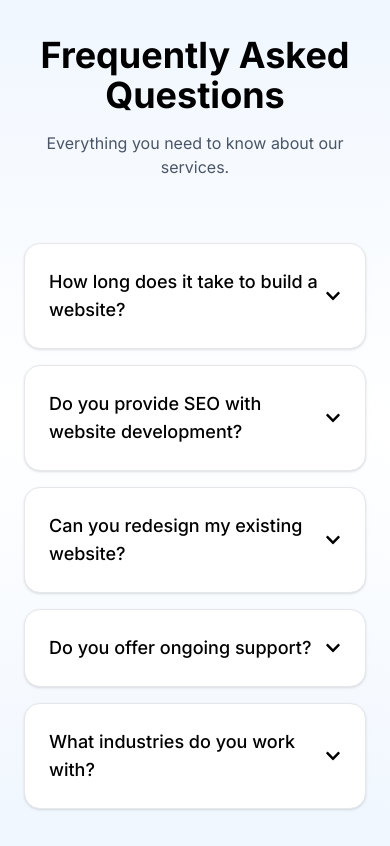
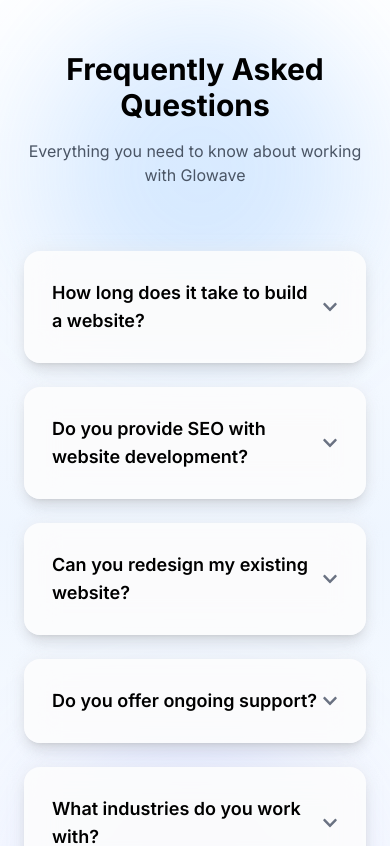
Before and after one commit to Hlamong55/Glowave-Website, a React (Vite) app: page / in a window 390 px wide. Shown: the part 5620-6466 px from the top of the page. Built offline with nearby package versions, Linux system fonts and the light colour scheme.

Commit message:
changes updated in FAQ section

```diff
--- a/src/components/home/FAQ.jsx
+++ b/src/components/home/FAQ.jsx
@@ -1,134 +1,126 @@
-import { useState } from "react"
-import { motion, AnimatePresence } from "framer-motion"
-import { FaChevronDown } from "react-icons/fa"
+import { useState } from "react";
+// eslint-disable-next-line no-unused-vars
+import { motion, AnimatePresence } from "framer-motion";
+import { FaChevronDown } from "react-icons/fa";
 
 const faqs = [
   {
-    question: "How long does it take to build a website?",
-    answer:
-      "Project timelines depend on complexity. A standard business website usually takes between 2–4 weeks including design, development, and revisions."
+    q: "How long does it take to build a website?",
+    a: "Most business websites take around 2–4 weeks depending on complexity, revisions, and integrations.",
   },
   {
-    question: "Do you provide SEO with website development?",
-    answer:
-      "Yes. All websites we build include basic SEO optimization such as proper structure, performance optimization, and search engine indexing setup."
+    q: "Do you provide SEO with website development?",
+    a: "Yes. We include technical SEO, performance optimization, and search engine indexing setup.",
   },
   {
-    question: "Can you redesign my existing website?",
-    answer:
-      "Absolutely. We specialize in redesigning outdated websites and transforming them into modern, high-performance digital experiences."
+    q: "Can you redesign my existing website?",
+    a: "Absolutely. We specialize in redesigning outdated websites into modern high-performance platforms.",
   },
   {
-    question: "Do you offer ongoing support?",
-    answer:
-      "Yes. We provide ongoing maintenance, updates, and performance monitoring depending on the support plan you choose."
+    q: "Do you offer ongoing support?",
+    a: "Yes. We offer maintenance plans including updates, performance monitoring, and security checks.",
   },
   {
-    question: "What industries do you work with?",
-    answer:
-      "We work with startups, SaaS companies, agencies, and growing businesses looking to improve their digital presence."
-  }
-]
+    q: "What industries do you work with?",
+    a: "We work with startups, SaaS companies, agencies, and growing businesses globally.",
+  },
+  {
+    q: "Do you build scalable SaaS platforms?",
+    a: "Yes. Our team builds scalable SaaS platforms with modern technologies and performance optimization.",
+  },
+];
 
 function FAQ() {
+  const [active, setActive] = useState(null);
 
-  const [activeIndex, setActiveIndex] = useState(null)
-
-  const toggleFAQ = (index) => {
-    setActiveIndex(activeIndex === index ? null : index)
-  }
+  const toggle = (i) => {
+    setActive(active === i ? null : i);
+  };
 
   return (
+    <section className="relative py-20 bg-linear-to-b from-white via-blue-50 to-white overflow-hidden">
+      {/* floating glow background */}
 
-    <section className="py-16 bg-gradient-to-b from-blue-50 via-white to-blue-50">
+      <div className="absolute top-10 left-10 w-80 h-80 bg-blue-400 opacity-20 blur-3xl rounded-full"></div>
+      <div className="absolute bottom-10 right-10 w-80 h-80 bg-indigo-400 opacity-20 blur-3xl rounded-full"></div>
 
-      <div className="max-w-5xl mx-auto px-6">
-
+      <div className="max-w-7xl mx-auto px-6 relative">
         {/* Title */}
 
         <div className="text-center mb-16">
-
-          <h2 className="text-4xl font-bold mb-4">
+          <h2 className="text-3xl md:text-4xl font-bold mb-4">
             Frequently Asked Questions
           </h2>
 
           <p className="text-gray-600">
-            Everything you need to know about our services.
+            Everything you need to know about working with Glowave
           </p>
-
         </div>
 
-        {/* FAQ Items */}
+        {/* FAQ Grid */}
 
-        <div className="space-y-4">
-
-          {faqs.map((faq, index) => {
-
-            const isOpen = activeIndex === index
+        <div className="grid md:grid-cols-2 gap-6">
+          {faqs.map((faq, i) => {
+            const open = active === i;
 
             return (
+              <motion.div
+                key={i}
+                layout
+                onClick={() => toggle(i)}
+                initial={{ opacity: 0, y: 30 }}
+                animate={{ opacity: 1, y: 0 }}
+                transition={{ delay: i * 0.08 }}
+                className="group relative cursor-pointer"
+              >
+                {/* gradient border */}
 
-              <motion.div
-                key={index}
-                layout
-                className="bg-white border border-gray-200 rounded-2xl shadow-sm"
-              >
+                <div
+                  className={`absolute inset-0 rounded-2xl bg-linear-to-r
+  ${open ? "from-blue-500 to-indigo-500" : "from-gray-200 to-gray-200"}
+  opacity-70 blur-sm group-hover:opacity-100 transition`}
+                />
 
-                {/* Question */}
+                {/* card */}
 
-                <button
-                  onClick={() => toggleFAQ(index)}
-                  className="w-full flex items-center justify-between p-6 text-left"
-                >
+                <div className="relative bg-white/80 backdrop-blur-lg rounded-2xl p-7 shadow-lg">
+                  {/* question */}
 
-                  <span className="font-medium text-lg">
-                    {faq.question}
-                  </span>
-
-                  <motion.div
-                    animate={{ rotate: isOpen ? 180 : 0 }}
-                    transition={{ duration: 0.3 }}
-                  >
-                    <FaChevronDown />
-                  </motion.div>
-
-                </button>
-
-                {/* Answer */}
-
-                <AnimatePresence>
-
-                  {isOpen && (
+                  <div className="flex items-center justify-between">
+                    <span className="text-lg font-semibold">{faq.q}</span>
 
                     <motion.div
-                      initial={{ height: 0, opacity: 0 }}
-                      animate={{ height: "auto", opacity: 1 }}
-                      exit={{ height: 0, opacity: 0 }}
-                      transition={{ duration: 0.3 }}
-                      className="px-6 pb-6 text-gray-600"
+                      animate={{ rotate: open ? 180 : 0 }}
+                      transition={{ duration: 0.25 }}
+                      className="text-gray-500"
                     >
+                      <FaChevronDown />
+                    </motion.div>
+                  </div>
 
-                      {faq.answer}
+                  {/* answer */}
 
-                    </motion.div>
-
-                  )}
-
-                </AnimatePresence>
-
+                  <AnimatePresence>
+                    {open && (
+                      <motion.div
+                        initial={{ opacity: 0, height: 0 }}
+                        animate={{ opacity: 1, height: "auto" }}
+                        exit={{ opacity: 0, height: 0 }}
+                        transition={{ duration: 0.35 }}
+                        className="text-gray-600 mt-4"
+                      >
+                        {faq.a}
+                      </motion.div>
+                    )}
+                  </AnimatePresence>
+                </div>
               </motion.div>
-
-            )
-
+            );
           })}
-
         </div>
-
       </div>
-
     </section>
-
-  )
+  );
 }
 
-export default FAQ
+export default FAQ;
```
